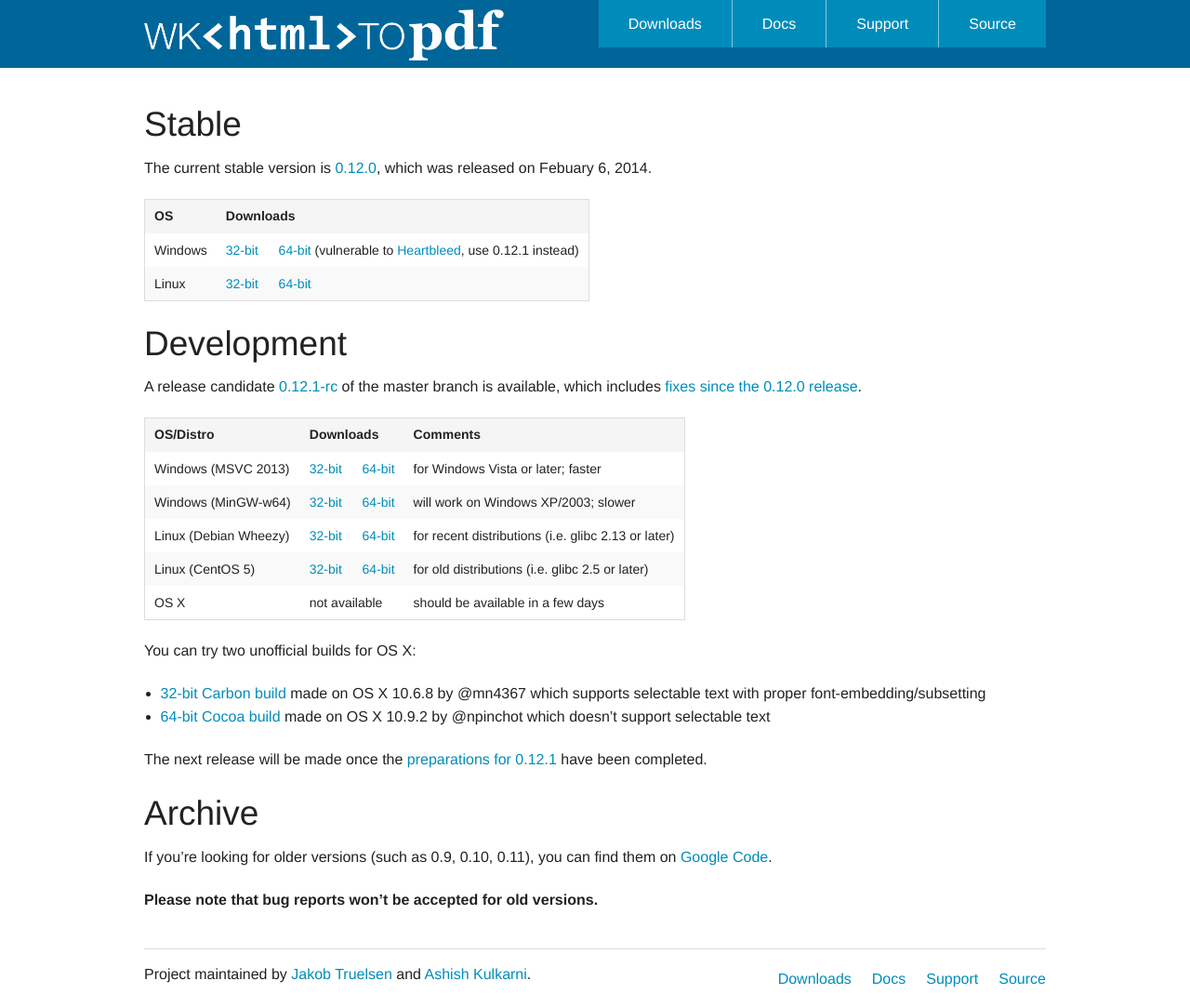
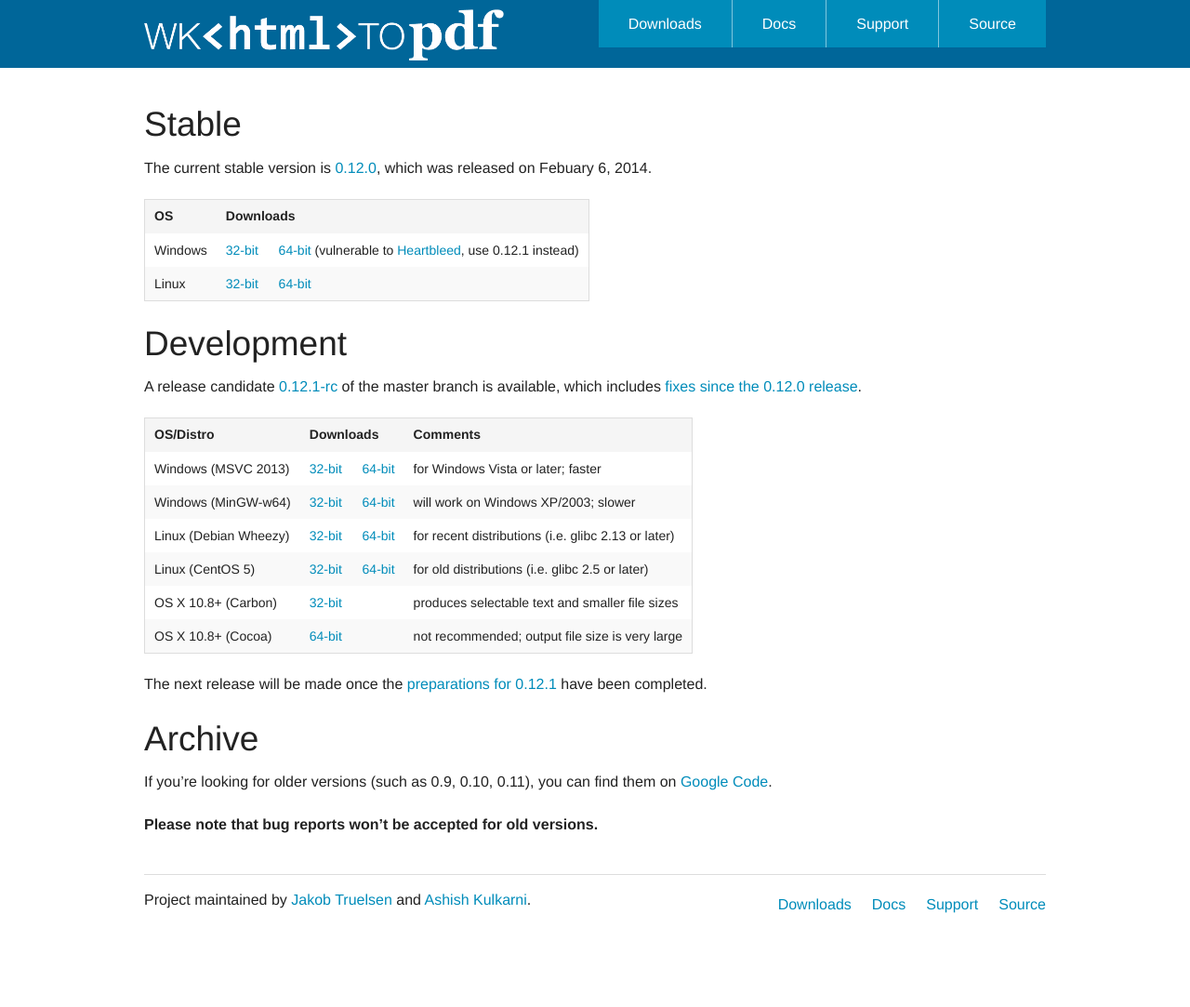
Before and after one commit to wkhtmltopdf/wkhtmltopdf, a Jekyll site: the page built from downloads.md, in a window 1280 px wide. Shown: the whole page at 93% size. Built offline with Jekyll 4.4.1, drawn with Linux system fonts in a browser that asks for light colours; nearby versions of some CDN libraries; after the commit the page ends 1002 px from its top, so only the background shows below that.

Commit message:
link to OS X builds which should work on 10.8 and above

```diff
--- a/downloads.md
+++ b/downloads.md
@@ -21,12 +21,8 @@ Windows (MSVC 2013)   | [32-bit](http://downloads.sourceforge.net/project/wkhtml
 Windows (MinGW-w64)   | [32-bit](http://downloads.sourceforge.net/project/wkhtmltopdf/0.12.1-dev/wkhtmltox-0.12.1-c22928d_mingw-w64-cross-win32.exe) &emsp; [64-bit](http://downloads.sourceforge.net/project/wkhtmltopdf/0.12.1-dev/wkhtmltox-0.12.1-c22928d_mingw-w64-cross-win64.exe)  | will work on Windows XP/2003; slower
 Linux (Debian Wheezy) | [32-bit](http://downloads.sourceforge.net/project/wkhtmltopdf/0.12.1-dev/wkhtmltox-0.12.1-c22928d_linux-wheezy-i386.tar.xz)  &emsp; [64-bit](http://downloads.sourceforge.net/project/wkhtmltopdf/0.12.1-dev/wkhtmltox-0.12.1-c22928d_linux-wheezy-amd64.tar.xz)  | for recent distributions (i.e. glibc 2.13 or later)
 Linux (CentOS 5)      | [32-bit](http://downloads.sourceforge.net/project/wkhtmltopdf/0.12.1-dev/wkhtmltox-0.12.1-c22928d_linux-centos5-i386.tar.xz) &emsp; [64-bit](http://downloads.sourceforge.net/project/wkhtmltopdf/0.12.1-dev/wkhtmltox-0.12.1-c22928d_linux-centos5-amd64.tar.xz) | for old distributions (i.e. glibc 2.5 or later)
-OS X                  | not available                                                                                                                                                                                                                                                     | should be available in a few days
-
-You can try two unofficial builds for OS X:
-
-* [32-bit Carbon build](https://www.dropbox.com/s/y8mfc4xd3gcxe8b/wkhtmltox-0.12.1-08b0817_mac-osx-i386.zip) made on OS X 10.6.8 by @mn4367 which supports selectable text with proper font-embedding/subsetting
-* [64-bit Cocoa build](http://downloads.sourceforge.net/project/wkhtmltopdf/0.12.1-dev/wkhtmltox-0.12.1-b8ea0f4_mac-osx-x86-64.tar.xz) made on OS X 10.9.2 by @npinchot which doesn't support selectable text
+OS X 10.8+ (Carbon)   | [32-bit](http://downloads.sourceforge.net/project/wkhtmltopdf/0.12.1-dev/wkhtmltox-0.12.1-7fac78c_osx-10.9-carbon-i386.tar.xz)                                                                                                                                    | produces selectable text and smaller file sizes
+OS X 10.8+ (Cocoa)    | [64-bit](http://downloads.sourceforge.net/project/wkhtmltopdf/0.12.1-dev/wkhtmltox-0.12.1-7fac78c_osx-10.9-cocoa-x86-64.tar.xz)                                                                                                                                   | not recommended; output file size is very large
 
 The next release will be made once the [preparations for 0.12.1](https://github.com/wkhtmltopdf/wkhtmltopdf/issues/1663) have been completed.
 
```
